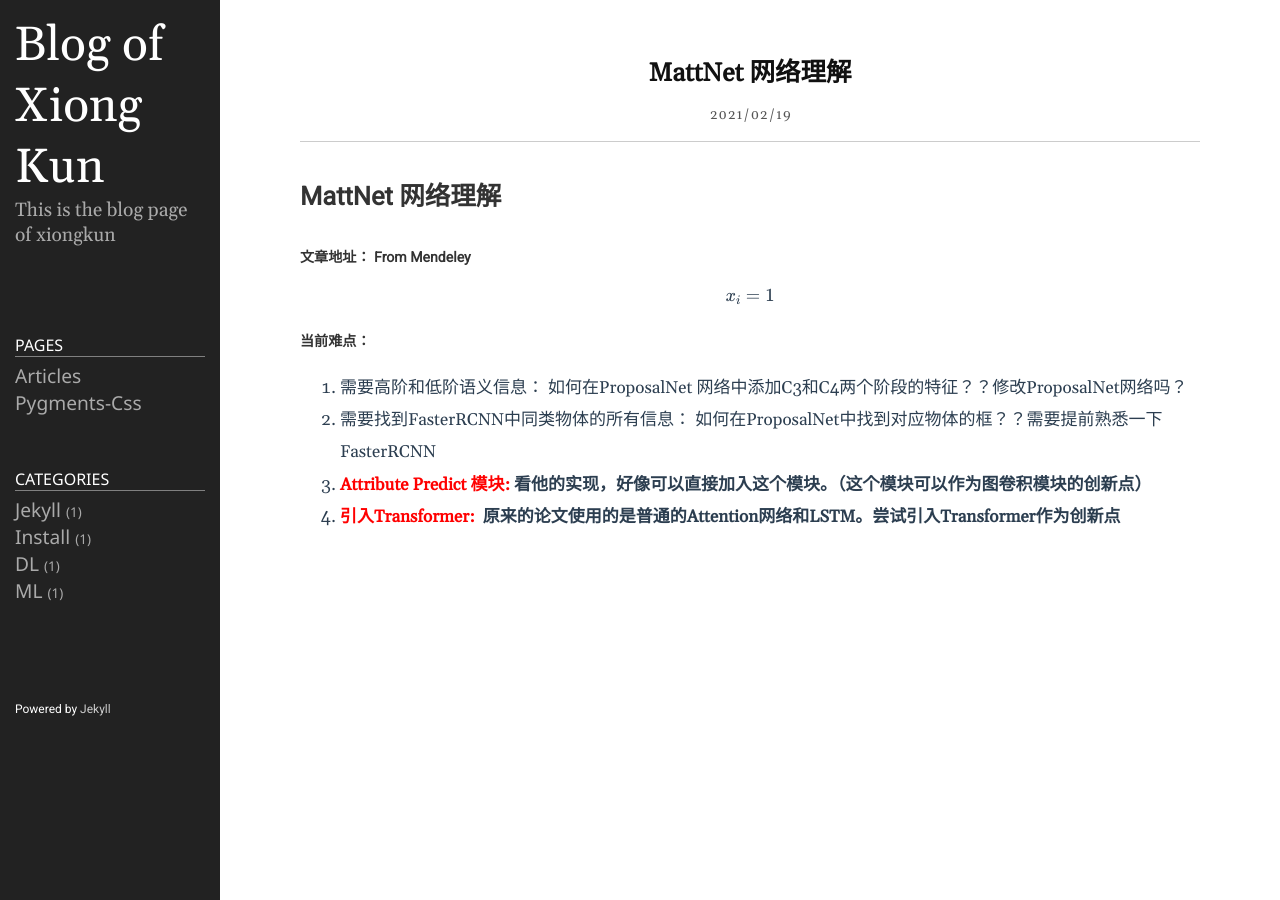
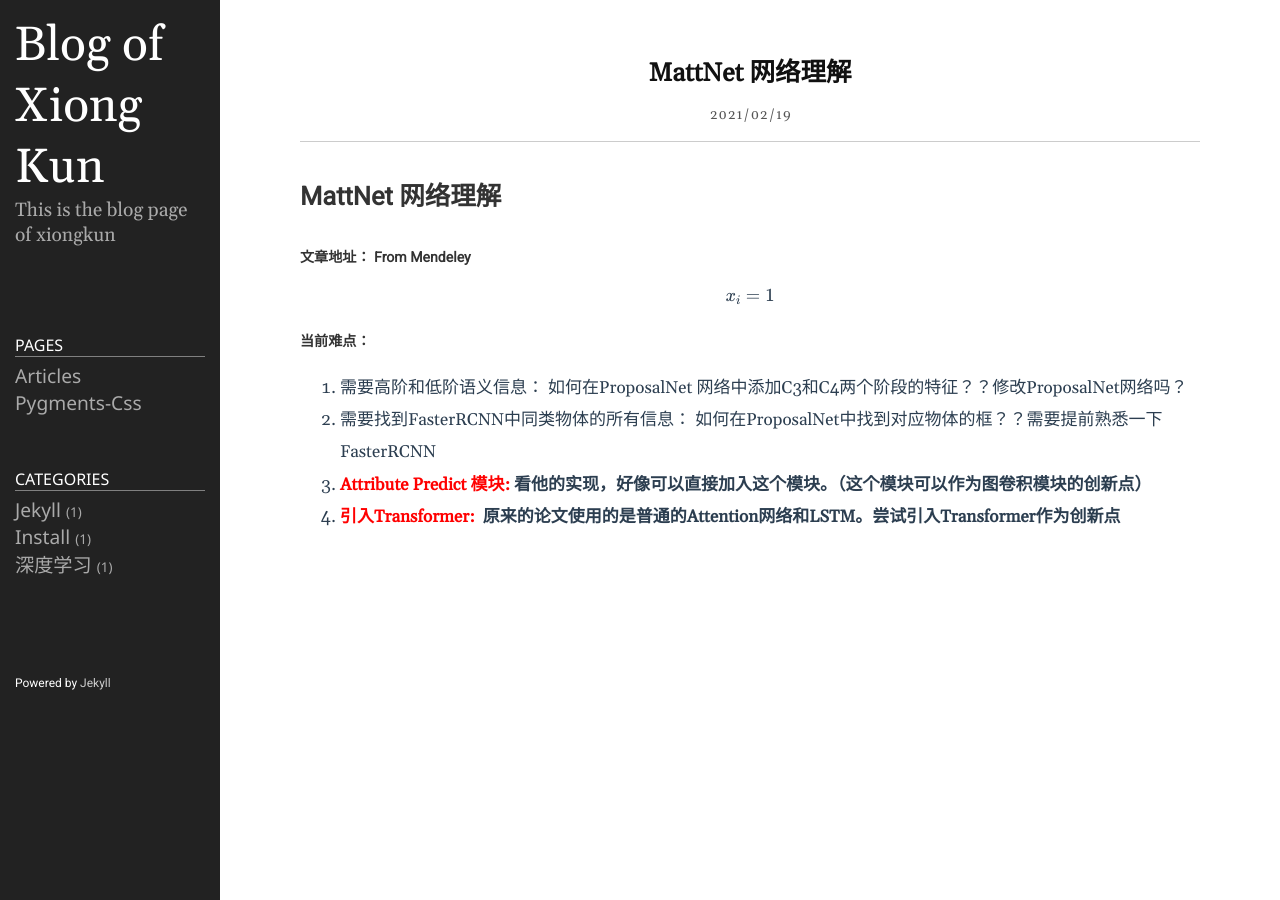
Before and after one commit to 2742195759/xkblog, a Jekyll site: the page built from _posts/2020-02-20-MattNet网络理解.markdown, in a window 1280 px wide. Built offline with Jekyll 4.4.1, drawn with Linux system fonts in a browser that asks for light colours.

Commit message:
Update 2020-02-20-MattNet网络理解.markdown

```diff
--- a/_posts/2020-02-20-MattNet网络理解.markdown
+++ b/_posts/2020-02-20-MattNet网络理解.markdown
@@ -2,7 +2,7 @@
 layout : post
 title  : MattNet 网络理解
 date   : 2021-02-20 5:33:00 +0900
-category : [DL, ML]
+category : 深度学习
 ---
 
 ## MattNet 网络理解
```
